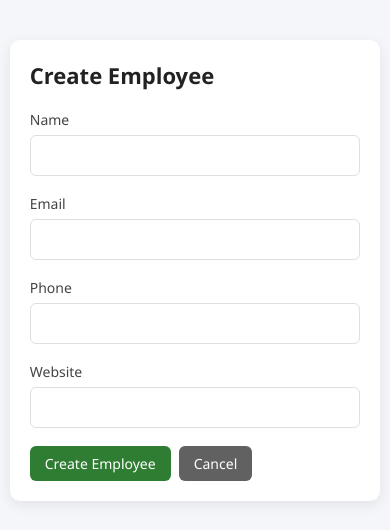
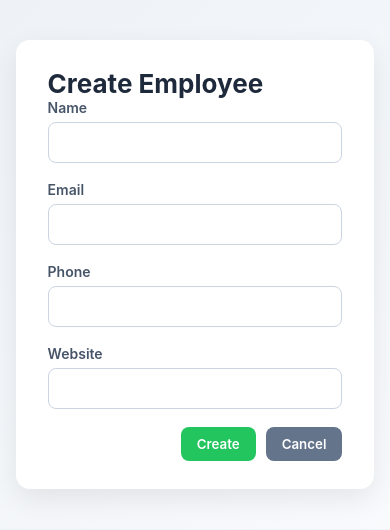
Before and after one commit to AkashShettyy/Emp_management, a React (Create React App) app: page /create in a window 390 px wide. Shown: the top 530 px of the page. Built offline with nearby package versions, Linux system fonts and the light colour scheme.

Commit message:
style: redesign UI with modern dashboard styling and improved visuals

```diff
--- a/src/components/employees/EmployeeForm.js
+++ b/src/components/employees/EmployeeForm.js
@@ -62,6 +62,8 @@ const EmployeeForm = () => {
 
   return (
   <div className="container">
+    <div className="form-card">
+
       <h2 className="page-title">
         {isEdit ? "Edit Employee" : "Create Employee"}
       </h2>
@@ -70,48 +72,27 @@ const EmployeeForm = () => {
 
         <div className="form-group">
           <label>Name</label>
-          <input
-            type="text"
-            name="name"
-            value={employee.name}
-            onChange={handleChange}
-            required
-          />
+          <input type="text" name="name" value={employee.name} onChange={handleChange} required />
         </div>
 
         <div className="form-group">
           <label>Email</label>
-          <input
-            type="email"
-            name="email"
-            value={employee.email}
-            onChange={handleChange}
-            required
-          />
+          <input type="email" name="email" value={employee.email} onChange={handleChange} required />
         </div>
 
         <div className="form-group">
           <label>Phone</label>
-          <input
-            type="text"
-            name="phone"
-            value={employee.phone}
-            onChange={handleChange}
-          />
+          <input type="text" name="phone" value={employee.phone} onChange={handleChange} />
         </div>
 
         <div className="form-group">
           <label>Website</label>
-          <input
-            type="text"
-            name="website"
-            value={employee.website}
-            onChange={handleChange}
-          />
+          <input type="text" name="website" value={employee.website} onChange={handleChange} />
         </div>
 
+        <div className="form-actions">
           <button className="btn btn-success" type="submit">
-          {isEdit ? "Update Employee" : "Create Employee"}
+            {isEdit ? "Update" : "Create"}
           </button>
 
           <button
@@ -121,10 +102,13 @@ const EmployeeForm = () => {
           >
             Cancel
           </button>
+        </div>
 
       </form>
     </div>
+  </div>
 );
+
 };
 
 export default EmployeeForm;
--- a/src/components/employees/EmployeeList.js
+++ b/src/components/employees/EmployeeList.js
@@ -27,14 +27,28 @@ const EmployeeList = () => {
   };
 
   return (
-    <div>
-      <h2>Employee Management</h2>
+  <div className="container">
 
-      <button onClick={() => navigate("/create")}>
-        Create New Employee
+    <div className="header">
+      <h2 className="page-title">Employee Management</h2>
+
+      <div className="header-actions">
+        <button
+          className="btn btn-success"
+          onClick={() => navigate("/create")}
+        >
+          + Add Employee
         </button>
+      </div>
+    </div>
 
-      <table border="1" cellPadding="10">
+    {employees.length === 0 ? (
+      <div className="empty-state">
+        <h3>No Employees Found</h3>
+        <p>Start by adding your first employee</p>
+      </div>
+    ) : (
+      <table>
         <thead>
           <tr>
             <th>ID</th>
@@ -45,36 +59,44 @@ const EmployeeList = () => {
         </thead>
 
         <tbody>
-          {employees.length === 0 ? (
-            <tr>
-              <td colSpan="4">No employees found</td>
-            </tr>
-          ) : (
-            employees.map((emp) => (
+          {employees.map((emp) => (
             <tr key={emp.id}>
               <td>{emp.id}</td>
               <td>{emp.name}</td>
               <td>{emp.email}</td>
               <td>
-                  <button onClick={() => navigate(`/view/${emp.id}`)}>
+                <div className="action-buttons">
+                  <button
+                    className="btn btn-secondary"
+                    onClick={() => navigate(`/view/${emp.id}`)}
+                  >
                     View
                   </button>
 
-                  <button onClick={() => navigate(`/edit/${emp.id}`)}>
+                  <button
+                    className="btn btn-primary"
+                    onClick={() => navigate(`/edit/${emp.id}`)}
+                  >
                     Edit
                   </button>
 
-                  <button onClick={() => handleDelete(emp.id)}>
+                  <button
+                    className="btn btn-danger"
+                    onClick={() => handleDelete(emp.id)}
+                  >
                     Delete
                   </button>
+                </div>
               </td>
             </tr>
-            ))
-          )}
+          ))}
         </tbody>
       </table>
+    )}
+
   </div>
 );
+
 };
 
 export default EmployeeList;
--- a/src/components/employees/EmployeeView.js
+++ b/src/components/employees/EmployeeView.js
@@ -24,18 +24,25 @@ const EmployeeView = () => {
   if (!employee) return <h3>Loading...</h3>;
 
   return (
-    <div>
-      <h2>Employee Details</h2>
+  <div className="container">
+    <h2 className="page-title">Employee Details</h2>
 
-      <p><strong>ID:</strong> {employee.id}</p>
-      <p><strong>Name:</strong> {employee.name}</p>
-      <p><strong>Email:</strong> {employee.email}</p>
-      <p><strong>Phone:</strong> {employee.phone}</p>
-      <p><strong>Website:</strong> {employee.website}</p>
+    <div className="view-card">
+      <div className="view-row"><span className="label">ID:</span><span>{employee.id}</span></div>
+      <div className="view-row"><span className="label">Name:</span><span>{employee.name}</span></div>
+      <div className="view-row"><span className="label">Email:</span><span>{employee.email}</span></div>
+      <div className="view-row"><span className="label">Phone:</span><span>{employee.phone}</span></div>
+      <div className="view-row"><span className="label">Website:</span><span>{employee.website}</span></div>
 
-      <button onClick={() => navigate("/")}>Back</button>
+      <br />
+
+      <button className="btn btn-primary" onClick={() => navigate("/")}>
+        Back to List
+      </button>
     </div>
-  );
+  </div>
+);
+
 };
 
 export default EmployeeView;
--- a/src/styles/app.css
+++ b/src/styles/app.css
@@ -3,101 +3,99 @@
   margin: 0;
   padding: 0;
   box-sizing: border-box;
-  font-family: "Segoe UI", Arial, Helvetica, sans-serif;
+  font-family: "Inter", "Segoe UI", Arial, sans-serif;
 }
 
 body {
-  background-color: #f4f6f9;
-  color: #333;
+  background: linear-gradient(135deg, #eef2f7, #f8fafc);
+  color: #2d3436;
 }
 
-/* ===== MAIN CONTAINER ===== */
+/* ===== CONTAINER ===== */
 .container {
-  width: 85%;
-  max-width: 1000px;
+  width: 92%;
+  max-width: 1050px;
   margin: 40px auto;
-  background: #ffffff;
-  padding: 25px 30px;
-  border-radius: 10px;
-  box-shadow: 0 4px 14px rgba(0, 0, 0, 0.08);
+  background: white;
+  padding: 28px 32px;
+  border-radius: 14px;
+  box-shadow: 0 10px 28px rgba(0,0,0,0.08);
 }
 
-/* ===== TITLE ===== */
+/* ===== HEADER ===== */
+.header {
+  display: flex;
+  justify-content: space-between;
+  align-items: center;
+  margin-bottom: 25px;
+}
+
 .page-title {
   font-size: 26px;
-  font-weight: 600;
-  margin-bottom: 20px;
-  color: #222;
+  font-weight: 700;
+  color: #1e293b;
 }
 
 /* ===== BUTTONS ===== */
 .btn {
-  padding: 8px 15px;
-  border-radius: 6px;
   border: none;
+  padding: 9px 16px;
+  border-radius: 8px;
+  font-weight: 600;
   cursor: pointer;
-  font-size: 14px;
-  margin-right: 8px;
-  transition: 0.2s ease;
+  transition: 0.25s ease;
 }
 
 .btn:hover {
-  opacity: 0.9;
   transform: translateY(-1px);
+  box-shadow: 0 4px 10px rgba(0,0,0,0.12);
 }
 
-.btn-primary {
-  background-color: #1976d2;
-  color: #fff;
-}
-
-.btn-secondary {
-  background-color: #616161;
-  color: white;
-}
-
-.btn-danger {
-  background-color: #d32f2f;
-  color: white;
-}
-
-.btn-success {
-  background-color: #2e7d32;
-  color: white;
-}
+.btn-success { background: #22c55e; color: white; }
+.btn-primary { background: #3b82f6; color: white; }
+.btn-secondary { background: #64748b; color: white; }
+.btn-danger { background: #ef4444; color: white; }
 
 /* ===== TABLE ===== */
 table {
   width: 100%;
   border-collapse: collapse;
-  margin-top: 15px;
+  border-radius: 10px;
+  overflow: hidden;
 }
 
 thead {
-  background-color: #f1f3f5;
+  background: #3b82f6;
+  color: white;
 }
 
-th {
+th, td {
+  padding: 14px 12px;
   text-align: left;
-  padding: 12px;
-  font-weight: 600;
-  font-size: 14px;
-  color: #444;
 }
 
-td {
-  padding: 12px;
-  border-top: 1px solid #e5e7eb;
-  font-size: 14px;
+tbody tr {
+  border-bottom: 1px solid #f1f5f9;
 }
 
-tr:hover {
-  background-color: #fafafa;
+tbody tr:nth-child(even) {
+  background: #f8fafc;
+}
+
+tbody tr:hover {
+  background: #e0ecff;
+  transition: 0.2s;
+}
+
+.action-buttons {
+  display: flex;
+  gap: 8px;
 }
 
 /* ===== FORM ===== */
-form {
-  margin-top: 10px;
+.form-card {
+  max-width: 520px;
+  margin: auto;
 }
 
 .form-group {
@@ -105,56 +103,60 @@ form {
 }
 
 label {
+  font-weight: 600;
+  font-size: 14px;
   display: block;
   margin-bottom: 6px;
-  font-weight: 500;
-  font-size: 14px;
-  color: #444;
+  color: #475569;
 }
 
 input {
   width: 100%;
-  padding: 10px;
-  border-radius: 6px;
-  border: 1px solid #dcdfe4;
+  padding: 11px;
+  border-radius: 8px;
+  border: 1px solid #cbd5e1;
+  transition: 0.2s;
   font-size: 14px;
-  transition: 0.2s;
 }
 
 input:focus {
   outline: none;
-  border-color: #1976d2;
-  box-shadow: 0 0 0 2px rgba(25, 118, 210, 0.15);
+  border-color: #3b82f6;
+  box-shadow: 0 0 0 2px rgba(59,130,246,0.2);
+}
+
+.form-actions {
+  margin-top: 18px;
+  display: flex;
+  justify-content: flex-end;
+  gap: 10px;
 }
 
 /* ===== VIEW PAGE ===== */
-.details-box {
-  margin-top: 15px;
-  line-height: 1.8;
+.view-card {
+  background: #f8fafc;
+  padding: 20px;
+  border-radius: 12px;
+  border: 1px solid #e2e8f0;
 }
 
-.details-box p {
-  margin-bottom: 8px;
-  font-size: 15px;
+.view-row {
+  display: flex;
+  justify-content: space-between;
+  padding: 10px 0;
+  border-bottom: 1px dashed #e2e8f0;
 }
 
-/* ===== BACK BUTTON AREA ===== */
-.actions {
-  margin-top: 20px;
+.view-row:last-child { border-bottom: none; }
+
+.label {
+  font-weight: 600;
+  color: #475569;
 }
 
-/* ===== RESPONSIVE ===== */
-@media (max-width: 768px) {
-  .container {
-    width: 95%;
-    padding: 20px;
-  }
-
-  table, thead, tbody, th, td, tr {
-    font-size: 13px;
-  }
-
-  .page-title {
-    font-size: 22px;
-  }
+/* ===== EMPTY ===== */
+.empty-state {
+  text-align: center;
+  padding: 45px;
+  color: #64748b;
 }
```
Lines whose indentation alone changed are shown as unchanged.
